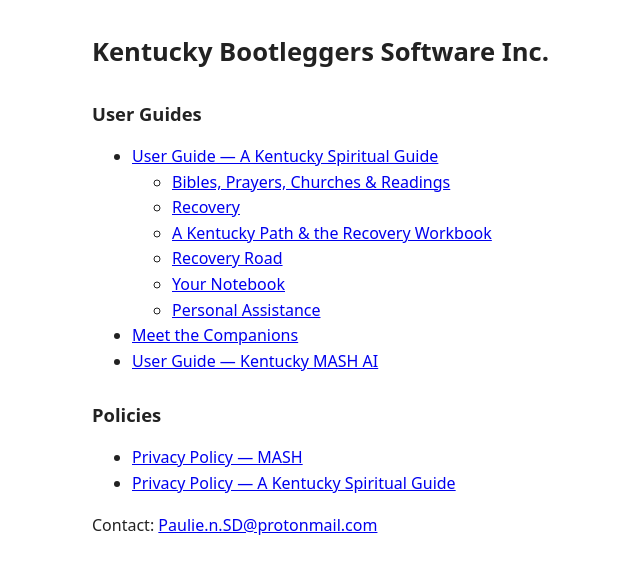
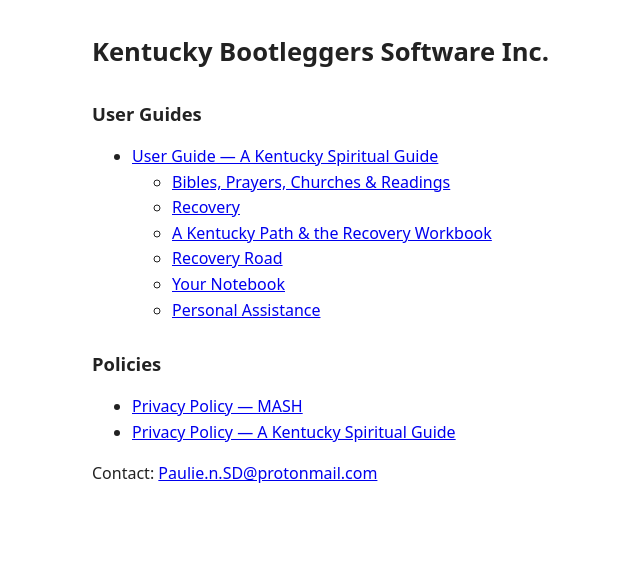
Before and after one commit to paulbevins63-bit/policies, a plain HTML site: page index.html in a window 1280 px wide. Shown: the whole page, without its empty margins (196-836 px from the left). Drawn offline with Linux system fonts and the light colour scheme.

Commit message:
Front page: the Meet the Companions and MASH guide links come off (Paul, 2026-11-17: "Yes, remove both")
The two pages stay in guides/ (reachable by their address only). The MASH privacy policy
link stays: MASH's Play listing points to it.

Co-Authored-By: Claude Opus 5.5 <noreply@anthropic.com>

```diff
--- a/index.html
+++ b/index.html
@@ -25,8 +25,6 @@
       <li><a href="guides/kentucky-spiritual-guide-notebook-manual.html">Your Notebook</a></li>
       <li><a href="guides/kentucky-spiritual-guide-personal-assistance-manual.html">Personal Assistance</a></li>
     </ul></li>
-  <li><a href="guides/meet-the-kentucky-spirit-guide-companions.html">Meet the Companions</a></li>
-  <li><a href="guides/kentucky-mash-ai.html">User Guide — Kentucky MASH AI</a></li>
 </ul>
 <h2>Policies</h2>
 <ul>
```
